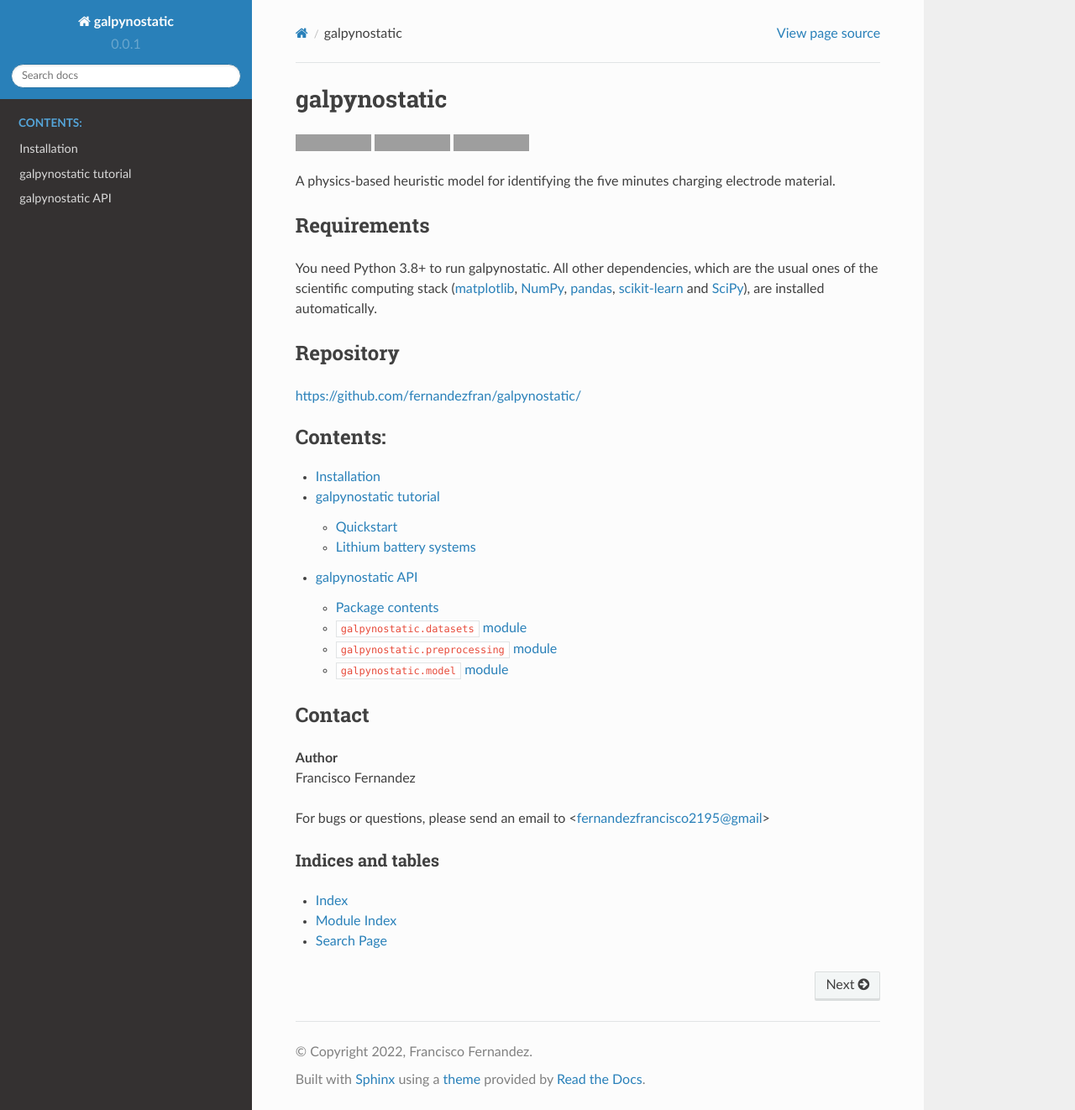
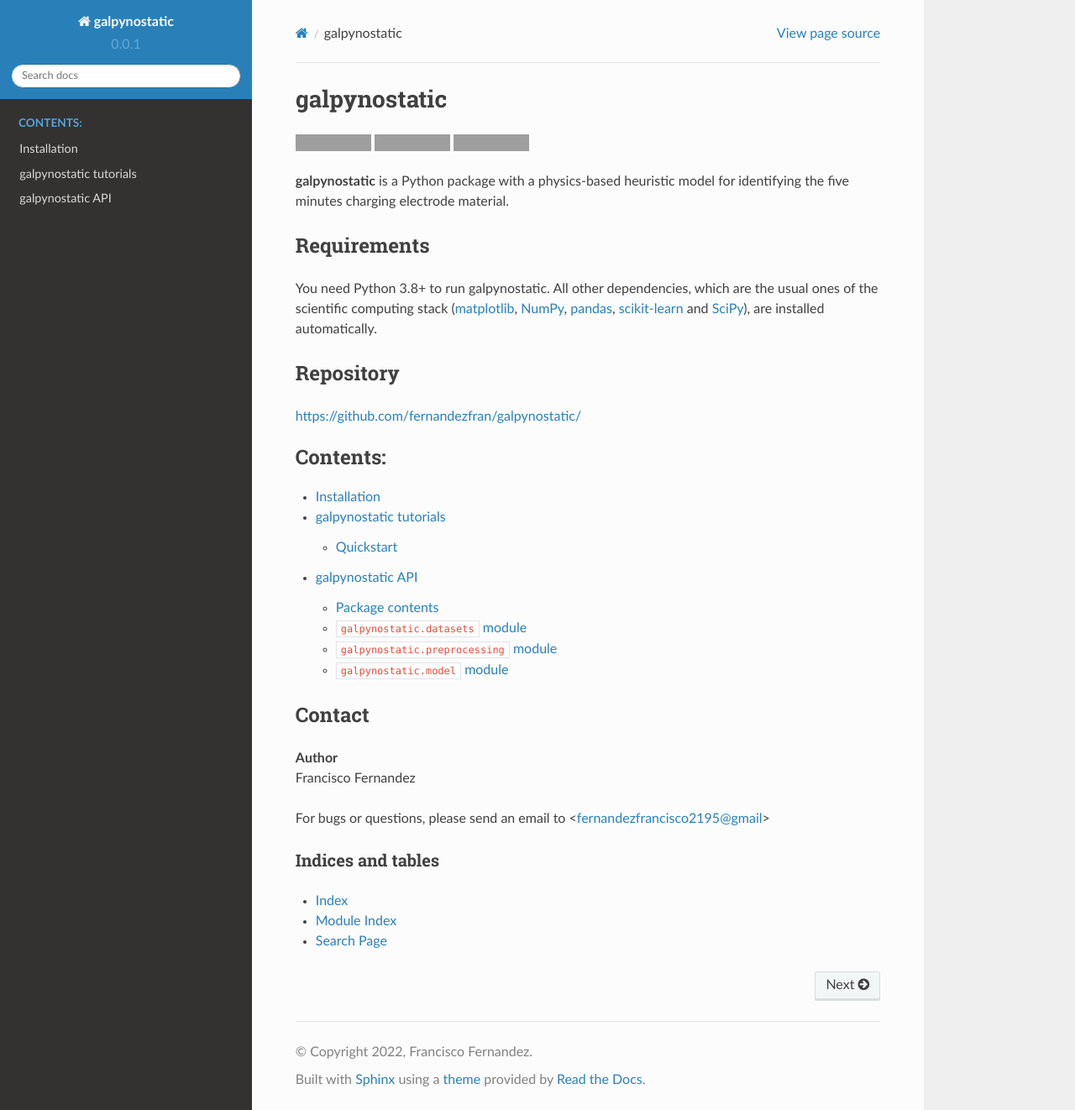
Before and after one commit to fernandezfran/galpynostatic, a Sphinx documentation site: the page built from docs/source/index.rst, in a window 1280 px wide and 1322 px high. Shown: the whole window at 84% size. Built offline with Sphinx 7.4.7 and the Read the Docs theme 2.0.0, drawn with Linux system fonts in a browser that asks for light colours; the version number is read from the project's files by our own code; grey boxes are pictures that could not be loaded.

```diff
--- a/docs/source/index.rst
+++ b/docs/source/index.rst
@@ -20,8 +20,8 @@
    :alt: mit license
 
 
-A physics-based heuristic model for identifying the five minutes charging
-electrode material.
+**galpynostatic** is a Python package with a physics-based heuristic model for
+identifying the five minutes charging electrode material.
 
 
 Requirements
--- a/pyproject.toml
+++ b/pyproject.toml
@@ -16,7 +16,7 @@
 authors = [{name = "Francisco Fernandez", email = "fernandezfrancisco2195@gmail.com"}]
 readme = "README.md"
 license = {file = "LICENSE"}
-description = "Work in progress."
+description = "A physics-based heuristic model for identifying the five minutes charging electrode material."
 keywords = [
     "computational physics",
     "single-particle",
```
Also changed, not shown: other parts of docs/source/index.rst (+1 -1 lines), docs/source/tutorial/index.rst (added, +18 -0 lines), docs/source/tutorial.ipynb (deleted), docs/source/tutorial/LCO.ipynb (added), docs/source/tutorial/LFP.ipynb (added), docs/source/tutorial/LMNO.ipynb (added), docs/source/tutorial/LMO.ipynb (added), docs/source/tutorial/LTO.ipynb (added), docs/source/tutorial/NATURAL_GRAPHITE.ipynb (added), docs/source/tutorial/quickstart.ipynb (added).
